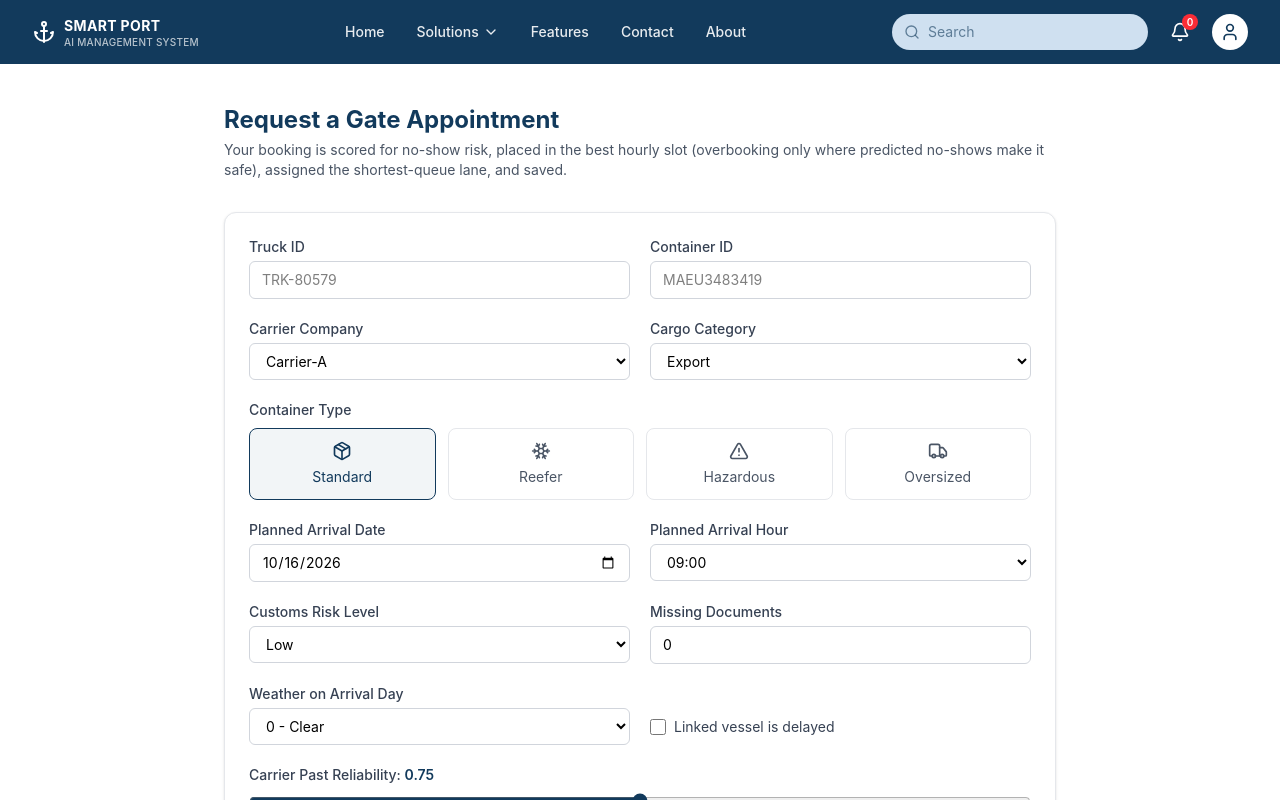
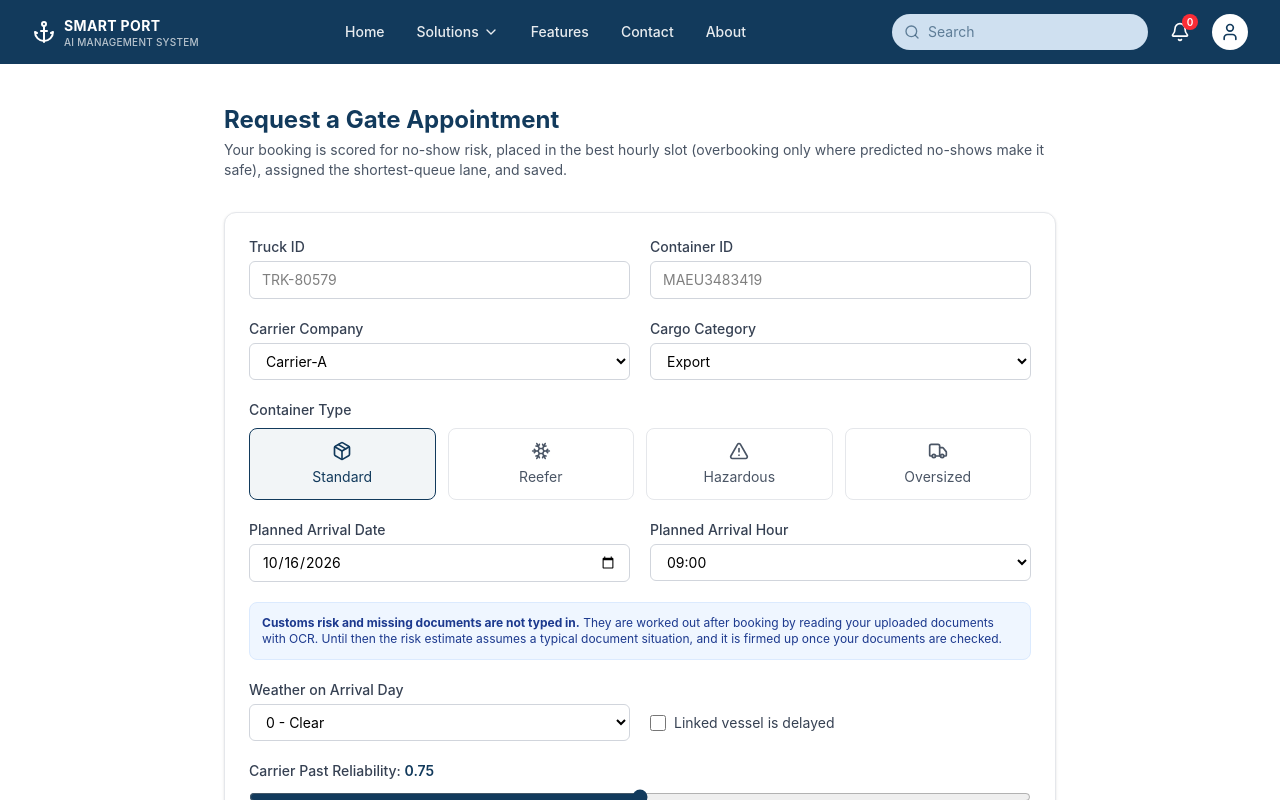
Before and after one commit to IsuJayasinghe/Final-Research, a React app in the folder frontend/: page /gate-appointment in a window 1280 px wide. Shown: the top 800 px of the page. Built offline with nearby package versions, Linux system fonts and the light colour scheme; the HTML template or start-up script is replaced by a standard one.

Commit message:
feat: booking form no longer asks for customs risk or missing documents; explains they come from OCR

```diff
--- a/frontend/src/pages/gate/GateAppointment.jsx
+++ b/frontend/src/pages/gate/GateAppointment.jsx
@@ -30,12 +30,6 @@ const CARRIER_RELIABILITY = {
   'Carrier-F': 0.71, 'Carrier-G': 0.81, 'Carrier-H': 0.71, 'Carrier-I': 0.84, 'Carrier-J': 0.87,
 }
 const CARRIERS = Object.keys(CARRIER_RELIABILITY)
-
-const CUSTOMS_RISK = [
-  { value: 'low', label: 'Low' },
-  { value: 'medium', label: 'Medium' },
-  { value: 'high', label: 'High' },
-]
 
 const WEATHER = [
   { value: 0, label: '0 - Clear' },
@@ -111,9 +105,7 @@ export default function GateAppointment() {
     containerType: 'standard',
     preferredDate: tomorrowDate(),
     arrivalHour: 9,
-    customsRiskFlag: 'low',
     carrierReliability: CARRIER_RELIABILITY[CARRIERS[0]],
-    missingDocuments: 0,
     weatherSeverity: 0,
     vesselDelay: false,
   })
@@ -294,37 +286,10 @@ export default function GateAppointment() {
           </select>
         </div>
 
-        <div>
-          <label htmlFor="customsRiskFlag" className="block text-sm font-medium text-gray-700">
-            Customs Risk Level
-          </label>
-          <select
-            id="customsRiskFlag"
-            value={form.customsRiskFlag}
-            onChange={updateField('customsRiskFlag')}
-            className={INPUT_CLASS}
-          >
-            {CUSTOMS_RISK.map((r) => (
-              <option key={r.value} value={r.value}>
-                {r.label}
-              </option>
-            ))}
-          </select>
-        </div>
-
-        <div>
-          <label htmlFor="missingDocuments" className="block text-sm font-medium text-gray-700">
-            Missing Documents
-          </label>
-          <input
-            id="missingDocuments"
-            type="number"
-            min="0"
-            max="5"
-            value={form.missingDocuments}
-            onChange={updateField('missingDocuments')}
-            className={INPUT_CLASS}
-          />
+        <div className="rounded-lg border border-blue-100 bg-blue-50 p-3 text-xs text-blue-900 sm:col-span-2">
+          <b>Customs risk and missing documents are not typed in.</b> They are worked out after booking by
+          reading your uploaded documents with OCR. Until then the risk estimate assumes a typical document
+          situation, and it is firmed up once your documents are checked.
         </div>
 
         <div>
@@ -375,8 +340,8 @@ export default function GateAppointment() {
             className="mt-2 w-full accent-[#123a5c]"
           />
           <p className="mt-1 text-xs text-gray-500">
-            Customs risk, missing documents, weather and reliability are entered here for the demo; in
-            production they come from customs records, forecasts and the carrier&apos;s booking history.
+            Weather and reliability are entered here for the demo; in production they come from forecasts
+            and the carrier&apos;s booking history.
           </p>
         </div>
 
@@ -445,6 +410,27 @@ export default function GateAppointment() {
                 value={hhmm(result.timing.gate_entry)}
               />
               <ResultStat icon={Truck} label="Expected Departure" value={hhmm(result.timing.departure)} />
+            </div>
+          )}
+
+          {!result.risk.documents_known && (
+            <div className="mt-4 flex flex-wrap items-center justify-between gap-2 rounded-lg border border-blue-100 bg-blue-50 p-3 text-xs text-blue-900">
+              <span>
+                <b>Documents not checked yet.</b> This estimate assumes a typical document situation. Upload
+                your documents to firm up the risk and the clearance time.
+              </span>
+              <Link
+                to="/document-upload"
+                state={{
+                  appointmentId: appt.id,
+                  containerId: form.containerId,
+                  truckId: form.truckId,
+                  containerType: form.containerType,
+                }}
+                className="font-semibold text-[#123a5c] hover:underline"
+              >
+                Upload documents now
+              </Link>
             </div>
           )}
 
```
Also changed, not shown: frontend/src/lib/gateApi.js.
